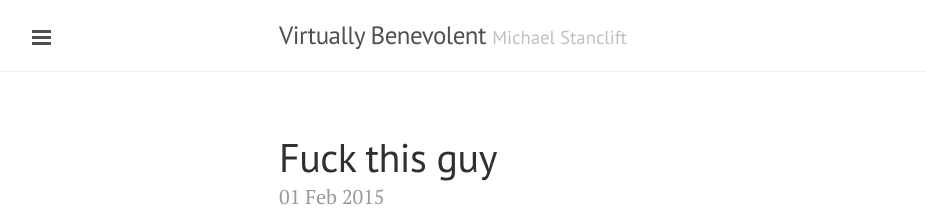
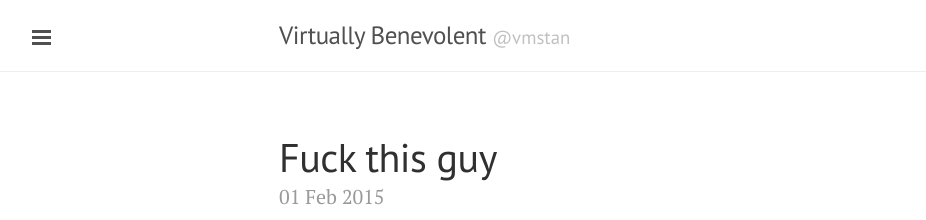
Before and after one commit to vmstan/vmstan.github.io, a Jekyll site: the page built from index.html, in a window 1280 px wide and 900 px high. Shown: the top 220 px of the window, without its empty margins (1-927 px from the left). Built offline with Jekyll 4.4.1, drawn with Linux system fonts in a browser that asks for light colours; Markdown is read by kramdown in place of the engine named in the settings; the list of posts is cut into pages by our own code; part of the change alters nothing that is shown.

```diff
--- a/_config.yml
+++ b/_config.yml
@@ -10,8 +10,8 @@ relative_permalinks: true
 
 # Setup
 title:               "Virtually Benevolent"
-tagline:             "Michael Stanclift"
-description:         "Senior Engineer for AOS in Kansas City #VMwarevExpert #CiscoChampion"
+tagline:             "@vmstan"
+description:         "Michael Stanclift: Senior Engineer for AOS in Kansas City. VCAP, EMCIE, CCNA. #vExpert #CiscoChampion"
 url:                 http://vmstan.github.io
 baseurl:             /
 paginate:            10
```
